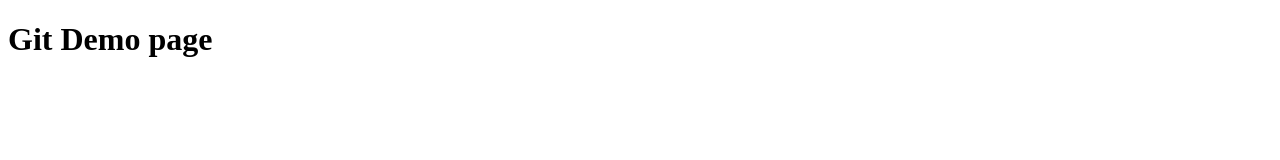
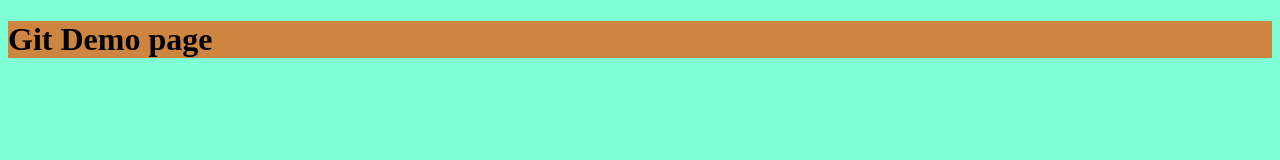
Before and after one commit to andywhite7234/gitDemo, a plain HTML site: page index.html in a window 1280 px wide. Drawn offline with Linux system fonts and the light colour scheme.

Commit message:
add basic styles

```diff
--- a/index.html
+++ b/index.html
@@ -5,6 +5,7 @@
     <meta http-equiv="X-UA-Compatible" content="IE=edge">
     <meta name="viewport" content="width=device-width, initial-scale=1.0">
     <title>Document</title>
+    <link rel="stylesheet" href="styles.css">
 </head>
 <body>
     <h1>Git Demo page</h1>
--- /dev/null
+++ b/styles.css
@@ -0,0 +1,7 @@
+body{
+    background-color: aquamarine;
+}
+
+h1{
+    background-color: peru;
+}
```
